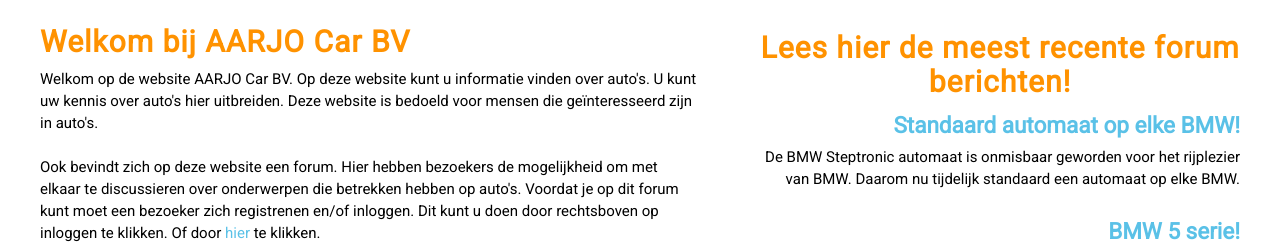
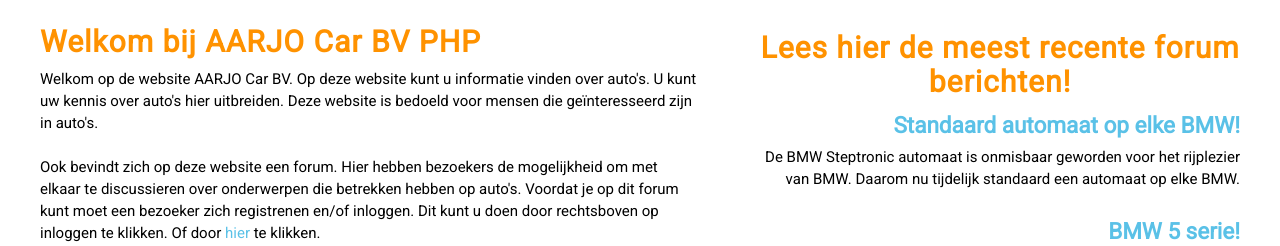
Before and after one commit to aaron5670/aarjocar-bv, a PHP site: page / in a window 1280 px wide. Shown: the part 436-682 px from the top of the page. Run offline with PHP 8.4, Linux system fonts and the light colour scheme.

Commit message:
Changed files

```diff
--- a/index.php
+++ b/index.php
@@ -69,7 +69,7 @@
     </div>
     <div class="sectie-inner">
         <div class="content-tekst">
-            <h1>Welkom bij AARJO Car BV</h1>
+            <h1>Welkom bij AARJO Car BV PHP</h1>
             <p>
                 Welkom op de website AARJO Car BV. Op deze website kunt u informatie vinden over auto's. U kunt uw
                 kennis over auto's hier uitbreiden. Deze website is bedoeld voor mensen die geïnteresseerd zijn in
```
